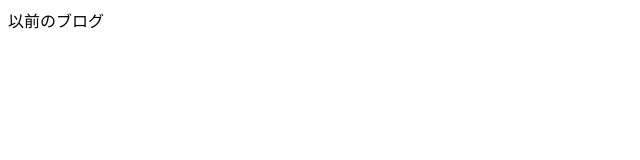
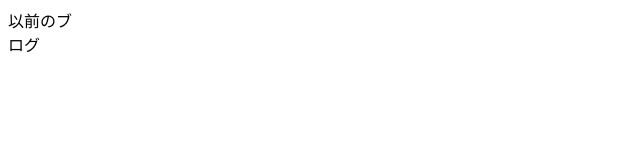
Before and after one commit to OtaruHarg/blog_01, a plain HTML site: page index.html in a window 1280 px wide. Shown: the full height of the page, 0-640 px from the left. Drawn offline with Linux system fonts and the light colour scheme.

Commit message:
Update style_index.css

```diff
--- a/style_index.css
+++ b/style_index.css
@@ -8,6 +8,7 @@
 }
 
 .leftnavi{
+  width: 5vw;
 }
 
 .field{
```
